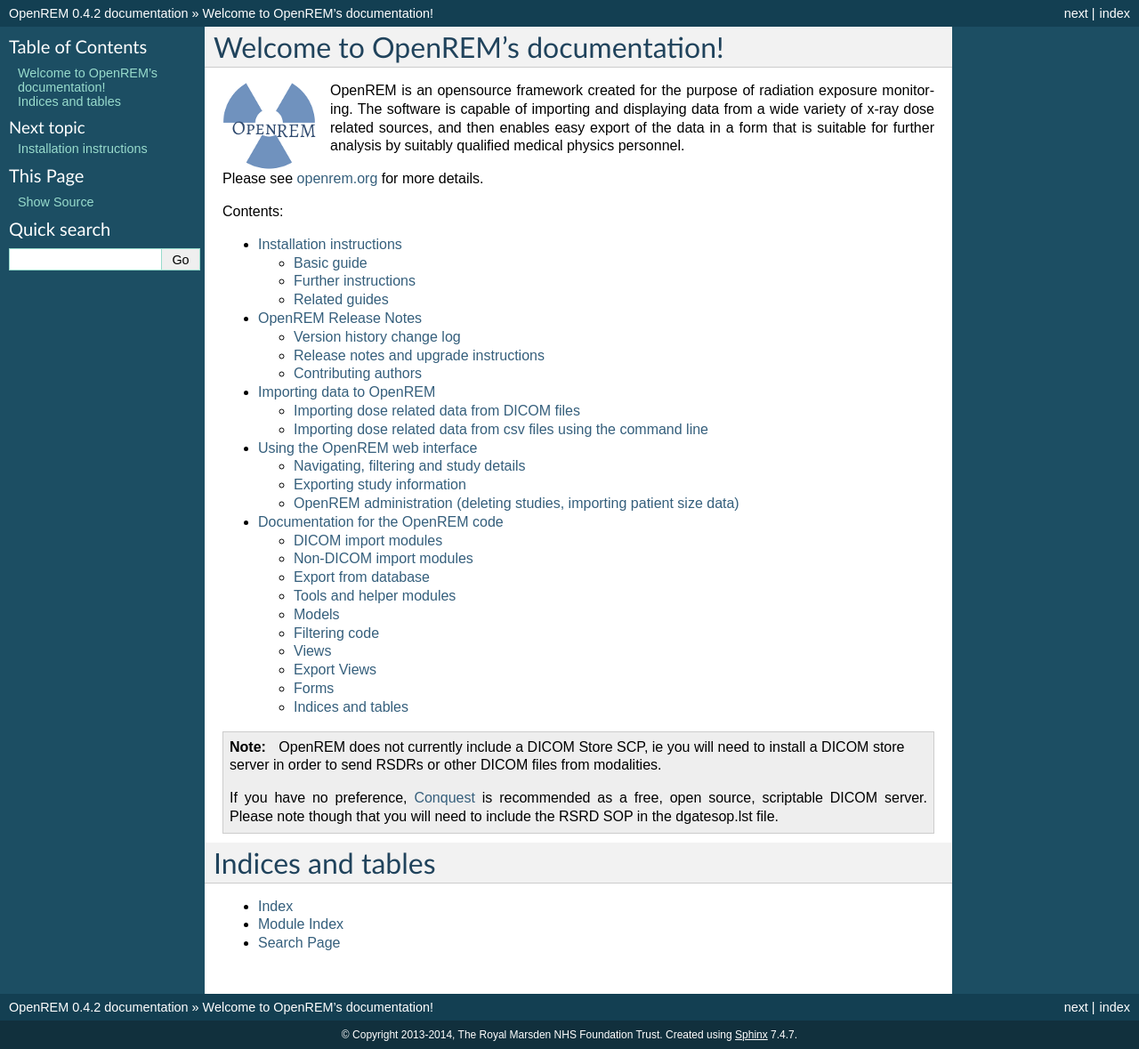
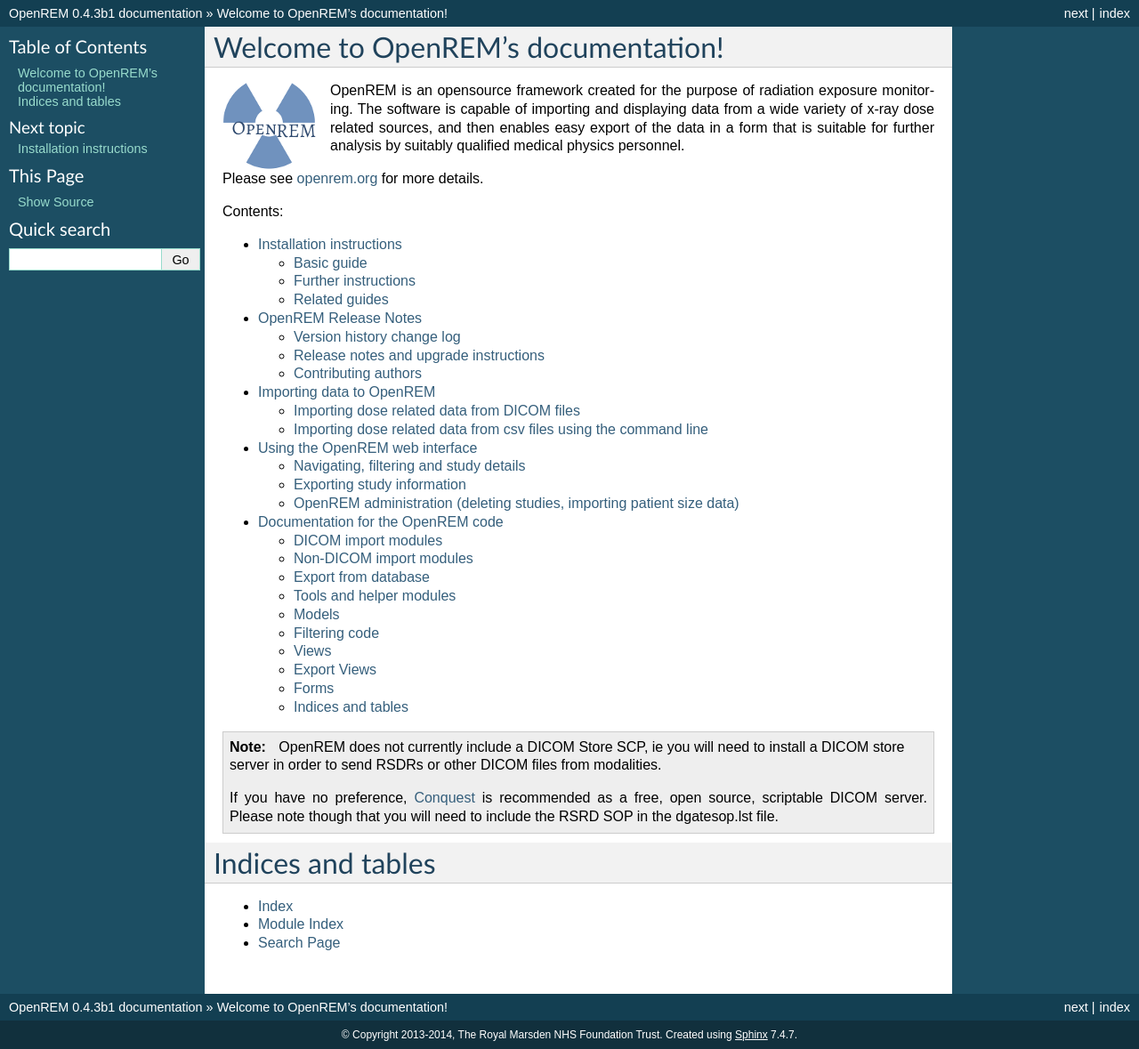
Before and after one commit to ckswilliams/modOpenREM, a Sphinx documentation site: the page built from docs/index.rst, in a window 1280 px wide. Shown: the whole page at 89% size. Built offline with Sphinx 7.4.7, drawn with Linux system fonts in a browser that asks for light colours.

Commit message:
Bumping release numbers to 0.4.3b1.

```diff
--- a/docs/conf.py
+++ b/docs/conf.py
@@ -60,7 +60,7 @@
 # The short X.Y version.
 version = '0.4'
 # The full version, including alpha/beta/rc tags.
-release = '0.4.2'
+release = '0.4.3b1'
 
 # The language for content autogenerated by Sphinx. Refer to documentation
 # for a list of supported languages.
--- a/setup.py
+++ b/setup.py
@@ -21,7 +21,7 @@
 
 setup(
     name='OpenREM',
-    version='0.4.2',
+    version='0.4.3b1',
     packages=['openrem'],
     include_package_data=True,
     install_requires = requires,
```
